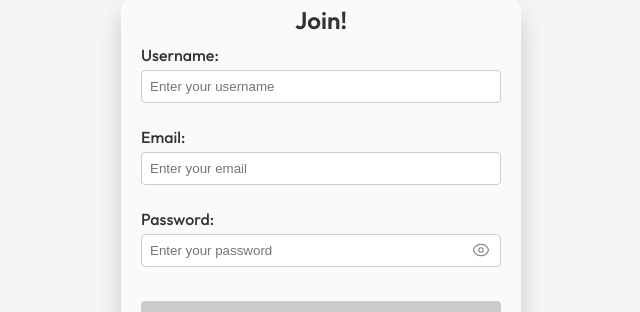
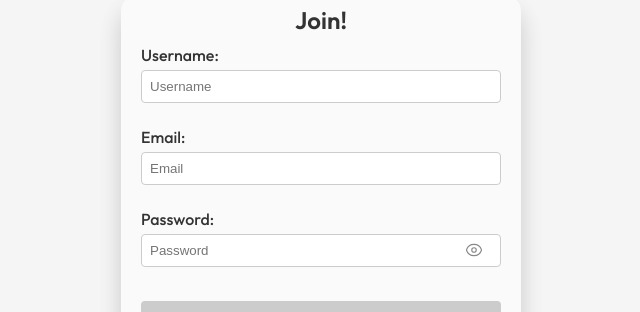
Before and after one commit to adameasom/form-validation, a React (Vite) app: page / in a window 1280 px wide. Shown: the part 145-457 px from the top of the page, without its empty margins (319-959 px from the left). Built offline with nearby package versions, Linux system fonts and the light colour scheme.

Commit message:
Add info to labels

```diff
--- a/src/components/SignUpForm.jsx
+++ b/src/components/SignUpForm.jsx
@@ -103,44 +103,47 @@
 			<form onSubmit={handleSubmit} className="form">
 				<h2>Join!</h2>
 				<div>
-					<label>Username:</label>
+					<label htmlFor="username">Username:</label>
 					<input
-						name="username"
+						id="username"
+            name="username"
 						value={formData.username}
 						onChange={handleChange}
-						placeholder="Enter your username"
+						placeholder="Username"
 						style={getInputStyle("username")}
 					/>
 					<p className="error">{errors.username}</p>
 				</div>
 
 				<div>
-					<label>Email:</label>
+					<label htmlFor="email">Email:</label>
 					<input
-						name="email"
+						id="email"
+            name="email"
 						value={formData.email}
 						onChange={handleChange}
-						placeholder="Enter your email"
+						placeholder="Email"
 						style={getInputStyle("email")}
 					/>
 					<p className="error">{errors.email}</p>
 				</div>
 
 				<div className="password-container">
-					<label>Password:</label>
+					<label htmlFor="password">Password:</label>
 					<input
 						type={showPassword ? "text" : "password"}
-						name="password"
+						id="password"
+            name="password"
 						value={formData.password}
 						onChange={handleChange}
-						placeholder="Enter your password"
+						placeholder="Password"
 						style={getInputStyle("password")}
 					/>
           <span
             onClick={() => setShowPassword(!showPassword)}
             style={{
               position: "relative",
-              left: "92%",
+              left: "90%",
               top: "-26px",
               cursor: "pointer",
               color: "#888",
```
